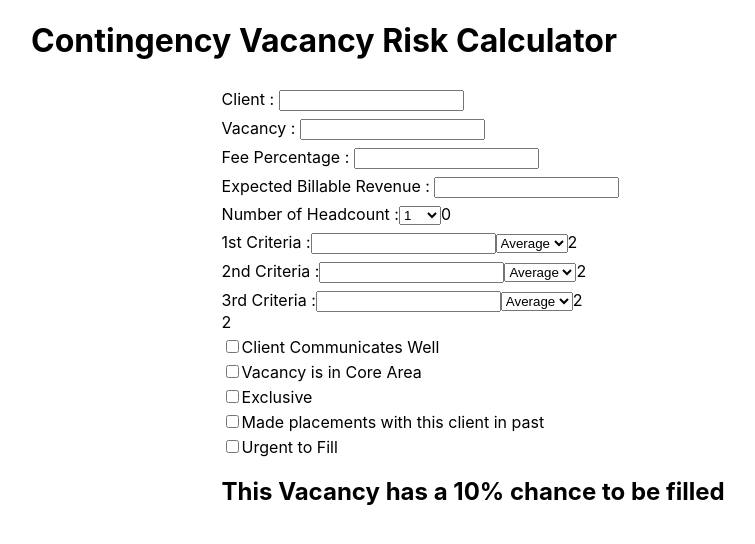
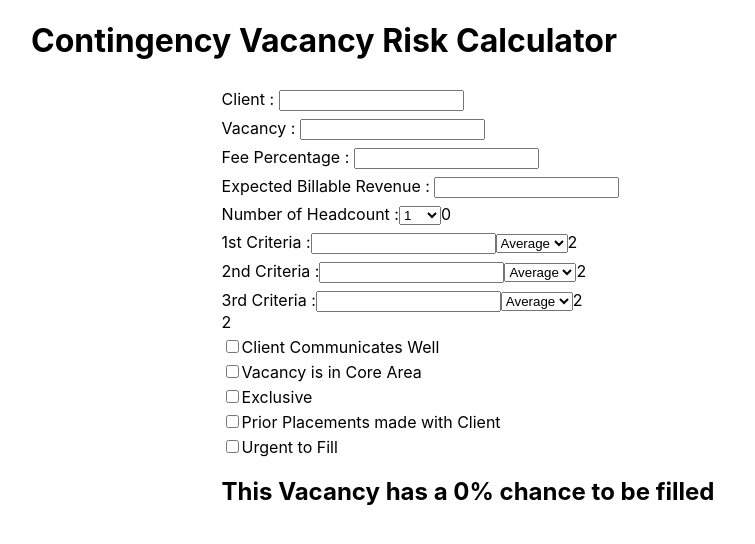
Before and after one commit to jpblicer/VacancyRiskCalculator, a React (Create React App) app: page / in a window 1280 px wide. Shown: the top 544 px of the page, without its empty margins (316-1071 px from the left). Built offline with nearby package versions, Linux system fonts and the light colour scheme.

Commit message:
Complete Additional Criteria checkboxes Please enter the commit message for your changes. Lines starting

```diff
--- a/src/components/RiskCalculator.js
+++ b/src/components/RiskCalculator.js
@@ -12,15 +12,25 @@ function RiskCalculator(){
     const [interviewCriteriaThree, setInterviewCriteriasThree] = useState('2');
     const [clientCommunication, setClientCommunication] = useState(false)
     const [coreArea, setCoreArea] = useState(false);
+    const [exclusive, setExclusive] = useState(false);
+    const [priorPlacements, setPriorPlacements] = useState(false);
+    const [urgent, setUrgent] = useState(false);
+
+
 
     const totalFee = (expectedBill * (feePercentage/100));
+
+
     const threeCriteriaScore = ((Number(interviewCriteriaOne) + Number(interviewCriteriaTwo) + Number(interviewCriteriaThree)) / 3);
 
 
 
-    const totalRisk = 10
-         +(clientCommunication ? 10 : 0)
-         +(coreArea ? 10 : 0);
+    const totalRisk = 0
+        +(clientCommunication ? 10 : 0)
+        +(coreArea ? 10 : 0)
+        +(exclusive ? 5 : 0)
+        +(priorPlacements ? 5 : 0)
+        +(urgent ? 10 : 0);
 
 return(
     <form>
@@ -111,8 +121,6 @@ return(
             </label>
         </div>
         {threeCriteriaScore}
-
-
         <div className="additionalCriteria">
             <input
             className="clientCommunication"
@@ -122,7 +130,6 @@ return(
             <label htmlFor="clientCommunication">Client Communicates Well</label>
         </div>
 
-
         <div className="additionalCriteria">
             <input
             className="coreArea"
@@ -131,18 +138,28 @@ return(
             onChange={e=>setCoreArea(!coreArea)} />
             <label htmlFor="coreArea">Vacancy is in Core Area</label>
         </div>
-
-
         <div className="additionalCriteria">
-            <input className="exclusive" type="checkbox" value="5"></input>
+            <input
+            className="exclusive"
+            type="checkbox"
+            checked={exclusive}
+            onChange={e=>setExclusive(!exclusive)} />
             <label htmlFor="exclusive">Exclusive</label>
         </div>
         <div className="additionalCriteria">
-            <input className="priorPlacements" type="checkbox" value="5"></input>
-            <label htmlFor="priorPlacements">Made placements with this client in past</label>
+            <input
+            className="priorPlacements"
+            type="checkbox"
+            checked={priorPlacements}
+            onChange={e=>setPriorPlacements(!priorPlacements)} />
+            <label htmlFor="priorPlacements">Prior Placements made with Client</label>
         </div>
         <div className="additionalCriteria">
-            <input className="urgent" type="checkbox" value="10"></input>
+            <input
+            className="urgent"
+            type="checkbox"
+            checked={urgent}
+            onChange={e=>setUrgent(!urgent)} />
             <label htmlFor="urgent">Urgent to Fill</label>
         </div>
         <h2>This Vacancy has a {totalRisk}% chance to be filled</h2>
```
